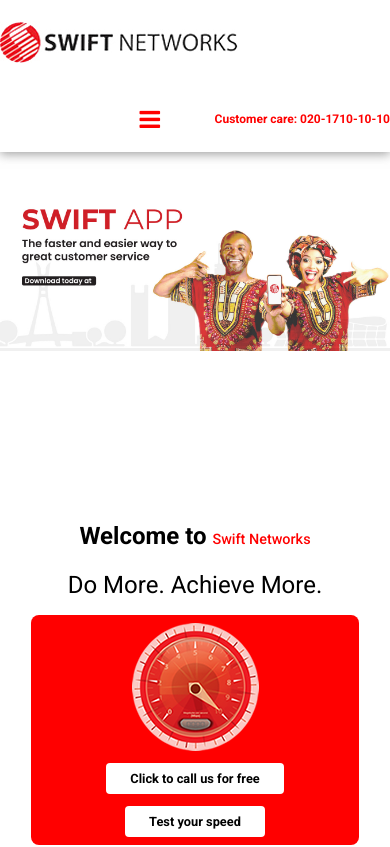
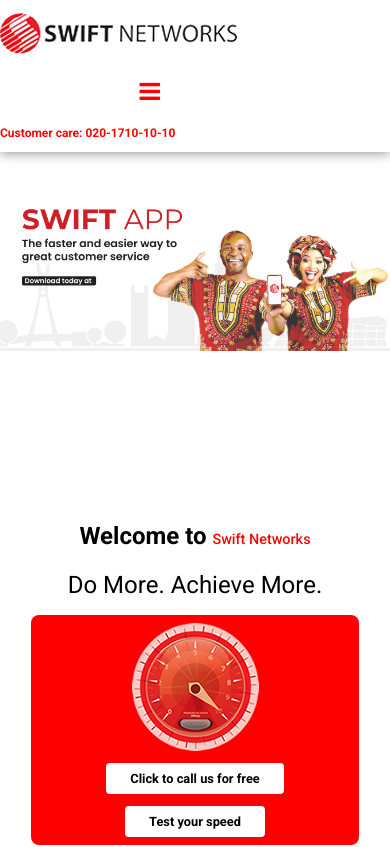
Before and after one commit to Ferdicriuz/clonedSwiftNG, a plain HTML site: page index.html in a window 390 px wide. Shown: the top 847 px of the page. Drawn offline with Linux system fonts and the light colour scheme.

Commit message:
updating

```diff
--- a/style.css
+++ b/style.css
@@ -435,6 +435,11 @@ display: none;
   height: 18vh;
 }
 
+.num{
+  width: 100%;
+  text-align: left;
+}
+
 .menu-icon{
 display: flex;
 font-size: 3rem;
```
